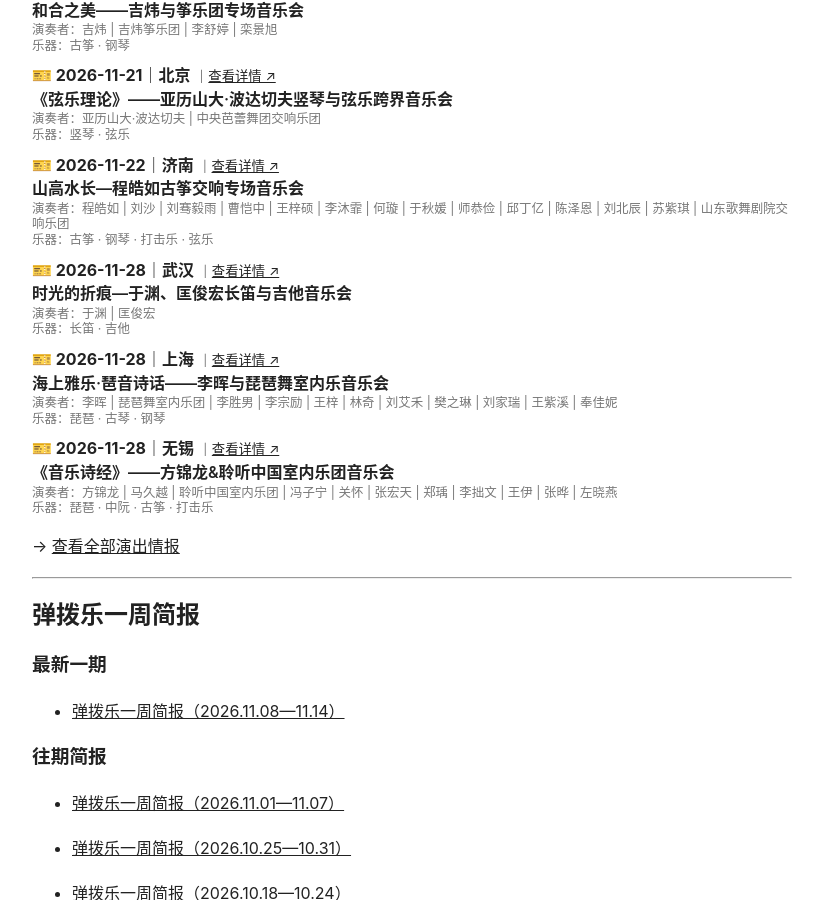
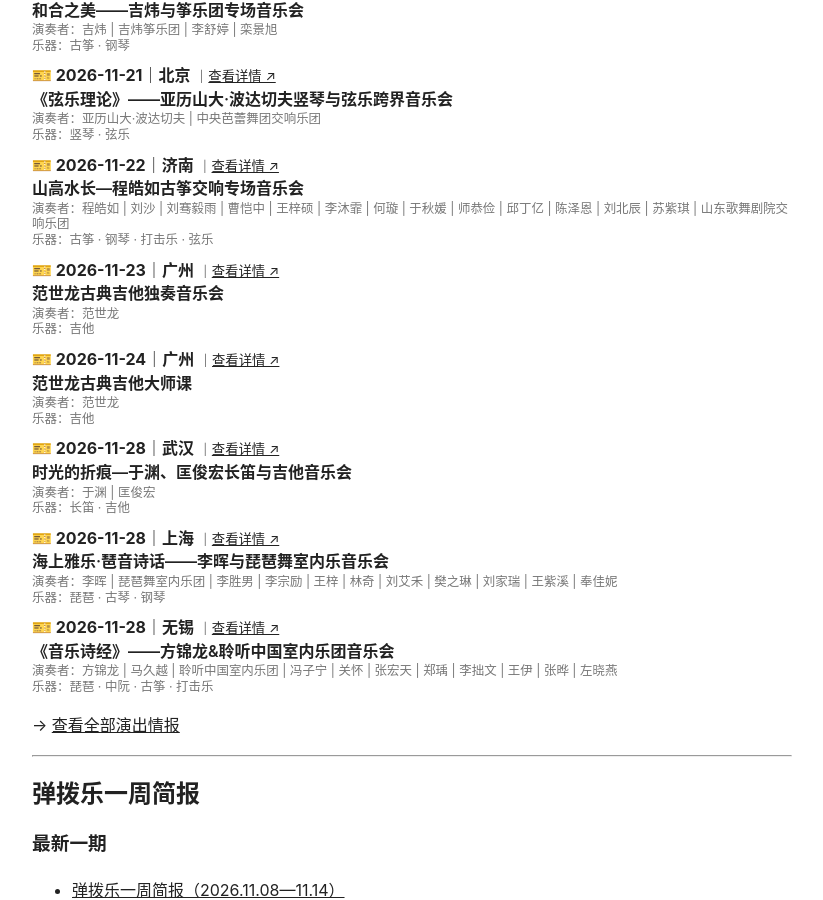
Before and after one commit to KeenKwok/boxianji, a Jekyll site: the page built from index.md, in a window 1280 px wide and 900 px high, scrolled down 771 px. Shown: the whole window, without its empty margins (228-1051 px from the left). Built offline with Jekyll 4.4.1, drawn with Linux system fonts in a browser that asks for light colours.

Commit message:
更新 attention.yml

```diff
--- a/_data/attention.yml
+++ b/_data/attention.yml
@@ -1,3 +1,23 @@
+- id: "20261123-guangzhou-fanshilong-classical-guitar-recital"
+  date: "2026-11-23"
+  city: "广州"
+  title: "范世龙古典吉他独奏音乐会"
+  performers:
+    - "范世龙"
+  instruments:
+    - "吉他"
+  link: "https://mp.weixin.qq.com/s/9dbg9KX7YIZ-QclA0TySDQ"
+
+- id: "20261124-guangzhou-fanshilong-classical-guitar-masterclass"
+  date: "2026-11-24"
+  city: "广州"
+  title: "范世龙古典吉他大师课"
+  performers:
+    - "范世龙"
+  instruments:
+    - "吉他"
+  link: "https://mp.weixin.qq.com/s/9dbg9KX7YIZ-QclA0TySDQ"
+
 - id: "20261121-taipei-kanahi-yamashita-guitar-recital"
   date: "2026-11-21"
   city: "台北"
```
